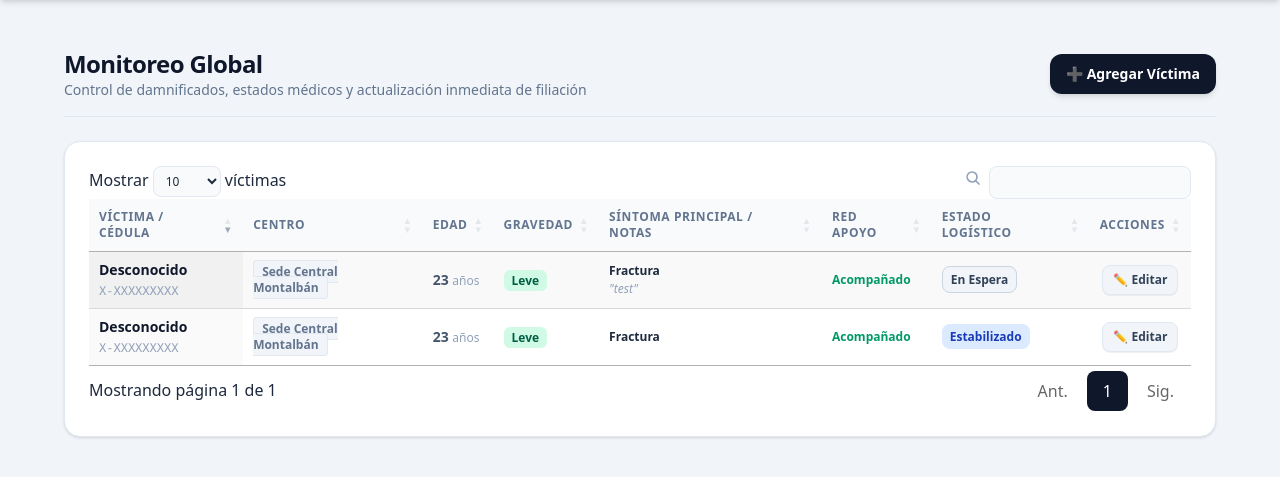
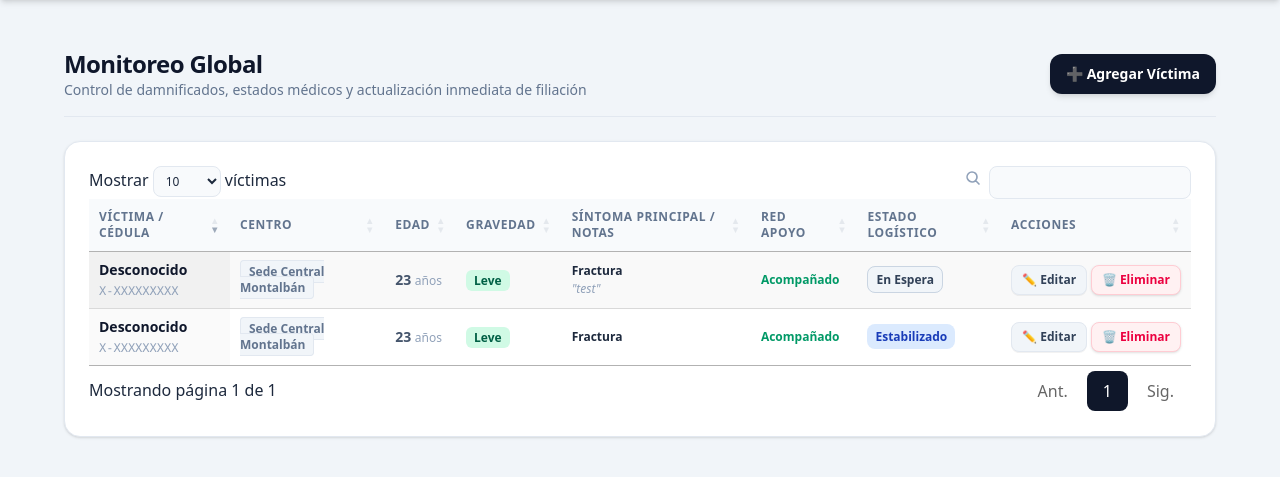
Before and after one commit to Arcargotte/aplicacion-de-riesgos, a PHP site: page /atencion_victimas.php in a window 1280 px wide. Shown: the part 64-541 px from the top of the page. Run offline with PHP 8.4, Linux system fonts and the light colour scheme; a user stored in the database is signed in; data comes from the database, SQL or seed files in the repository; some libraries are stand-ins or nearby versions.

Commit message:
Add: Delete button

```diff
--- a/atencion_victimas.php
+++ b/atencion_victimas.php
@@ -77,6 +77,28 @@ try {
             echo "<script>alert('¡Registro de la víctima actualizado!'); window.location.href='atencion_victimas.php';</script>";
             exit;
         }
+
+        if (isset($_POST['eliminar_victima'])) {
+            $id_victima = intval($_POST['id_victima']);
+
+            $conn->begin_transaction();
+
+            // Protección de rol: Solo permite eliminar si pertenece a su centro (o si es admin central)
+            if (!$es_admin) {
+                $check = $conn->query("SELECT id FROM victimas WHERE id = $id_victima AND centro_id = $centro_id");
+                if ($check->num_rows === 0) { throw new Exception("No tienes autorización para eliminar este registro."); }
+            }
+
+            $stmt = $conn->prepare("DELETE FROM victimas WHERE id = ?");
+            $stmt->bind_param("i", $id_victima);
+            $stmt->execute();
+            $conn->commit();
+            $stmt->close();
+
+            echo "<script>alert('¡Registro de víctima eliminado correctamente!'); window.location.href='atencion_victimas.php';</script>";
+            exit;
+        }
+
     }
 
     // 3. CONSULTA FILTRADA SEGÚN EL ROL
@@ -226,6 +248,13 @@ include('header.php');
                                             class="px-2.5 py-1.5 text-xs font-bold bg-slate-100 text-slate-700 border border-slate-200 hover:bg-slate-200 rounded-lg transition shadow-2xs cursor-pointer">
                                         ✏️ Editar
                                     </button>
+                                    <form method="POST" action="" class="inline-block" onsubmit="return confirm('¿Estás seguro de que deseas eliminar permanentemente a este paciente?');">
+                                        <input type="hidden" name="eliminar_victima" value="1">
+                                        <input type="hidden" name="id_victima" value="<?= $row['id'] ?>">
+                                        <button type="submit" class="px-2.5 py-1.5 text-xs font-bold bg-rose-50 text-rose-600 border border-rose-200 hover:bg-rose-100 rounded-lg transition shadow-sm cursor-pointer">
+                                            🗑️ Eliminar
+                                        </button>
+                                    </form>
                                 </td>
                             </tr>
                         <?php endwhile; ?>
```
